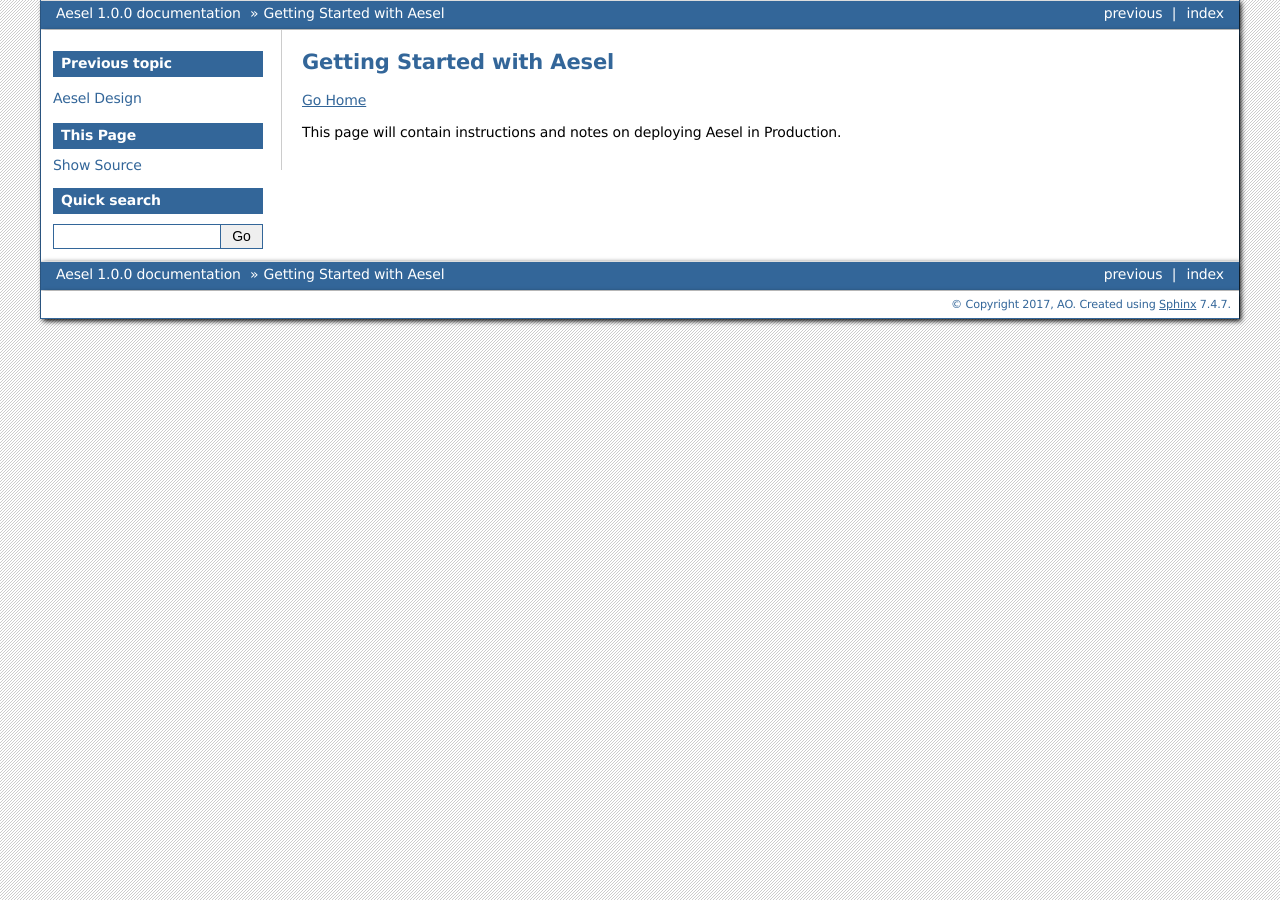
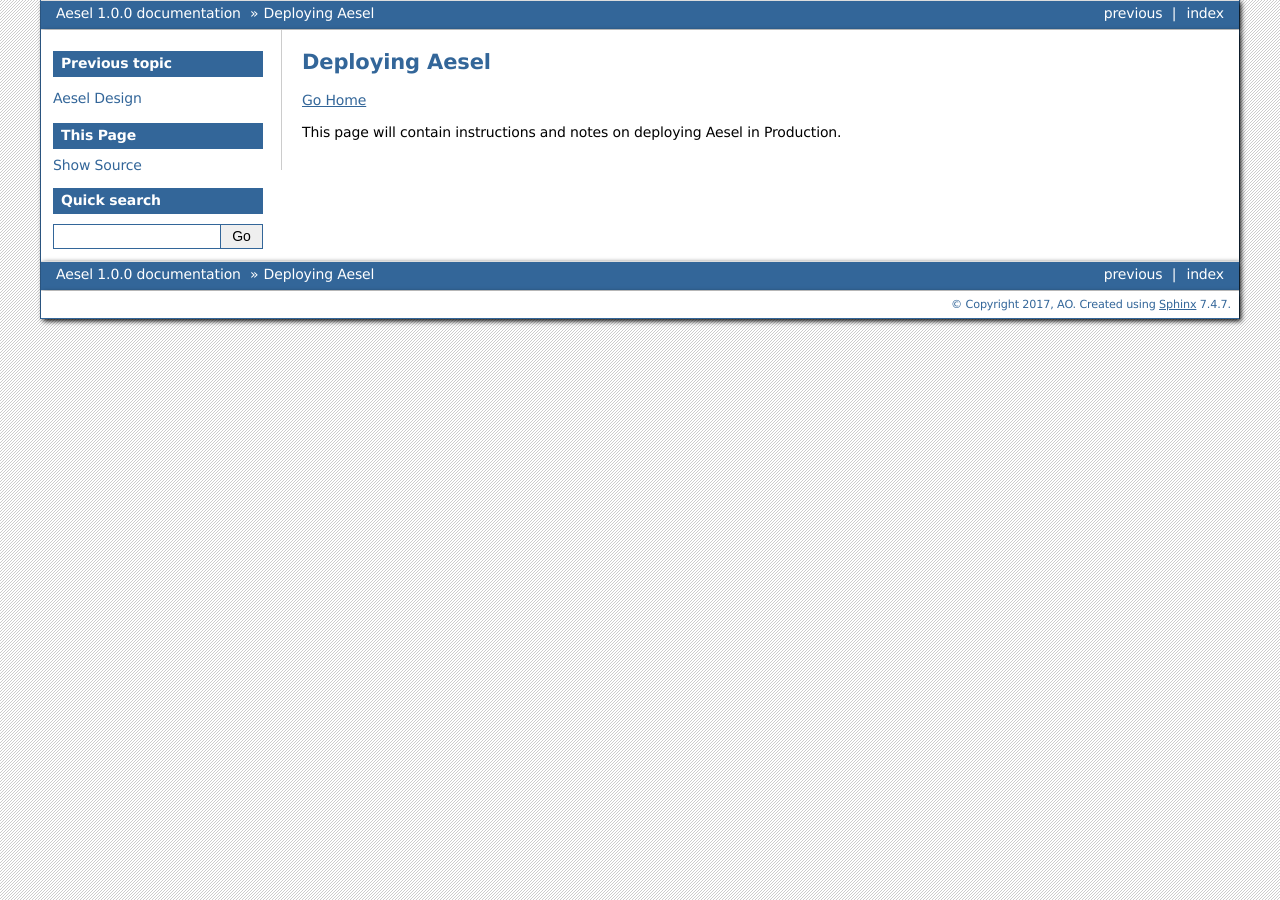
Before and after one commit to AO-StreetArt/Aesel, a Sphinx documentation site: the page built from docs/pages/deployment.rst, in a window 1280 px wide. Built offline with Sphinx 7.4.7, drawn with Linux system fonts in a browser that asks for light colours.

Commit message:
ReadTheDocs Update

```diff
--- a/docs/pages/deployment.rst
+++ b/docs/pages/deployment.rst
@@ -1,7 +1,7 @@
-.. _quickstart:
+.. _deployment:
 
-Getting Started with Aesel
-==========================
+Deploying Aesel
+===============
 
 :ref:`Go Home <index>`
 
```
